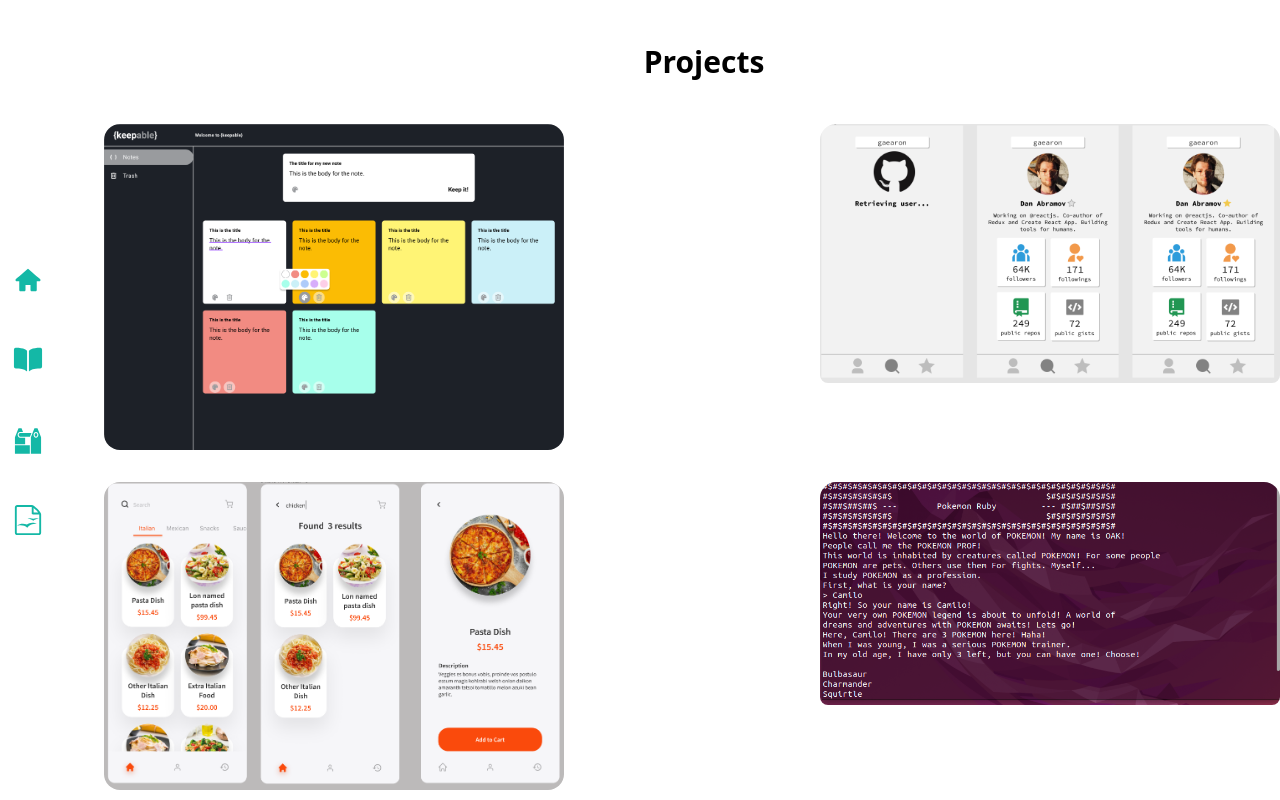
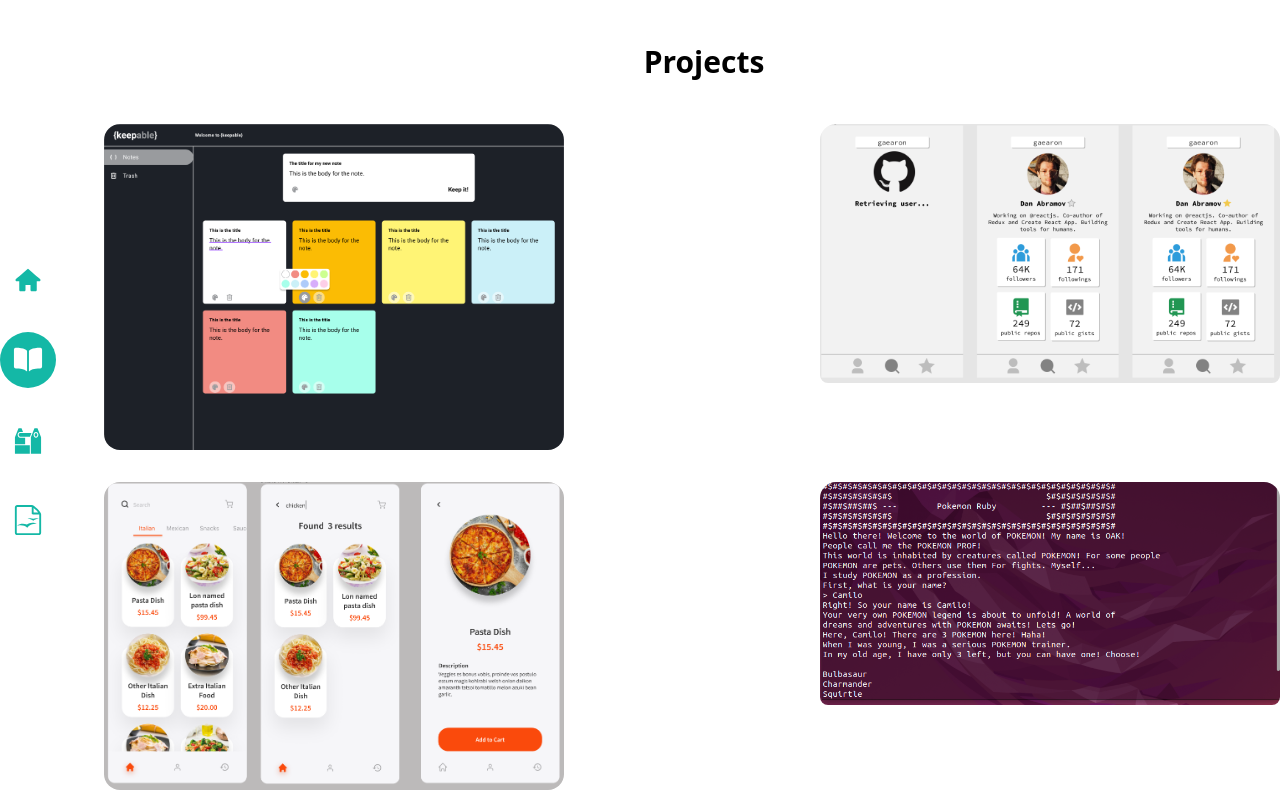
Before and after one commit to Camilo-J/Portafolio, a Next.js app: page /projects in a window 1280 px wide. Shown: the top 800 px of the page. Built offline with nearby package versions, Linux system fonts and the light colour scheme.

Commit message:
Change routes's names and filx bugs in it

```diff
--- a/src/components/header.jsx
+++ b/src/components/header.jsx
@@ -4,8 +4,13 @@
 import { TiHome } from "react-icons/ti";
 import { IoBook } from "react-icons/io5";
 import Link from "next/link";
+import { URLSearchParams } from "next/dist/compiled/@edge-runtime/primitives/url";
+import { useRouter } from "next/router";
 
-const Header = ({ currentPage }) => {
+const Header = () => {
+  const router = useRouter();
+  const currentPage = router.pathname;
+
   return (
     <div className="sticky top-0">
       {/* <label htmlFor="nav" className="md:hidden text-4xl absolute top-3 left-1">
@@ -17,7 +22,7 @@
           <ul className="md:flex flex-col gap-6 absolute md:left-0  text-teal-500 dark:text-white">
             <li
               className={`group/home w-14 h-14 ${
-                currentPage === "home" ? "bg-teal-500 text-white" : ""
+                currentPage === "/" ? "bg-teal-500 text-white" : ""
               } hover:text-white  hover:bg-teal-500 rounded-full  flex items-center cursor-pointer justify-center transition-all duration-500 hover:w-32`}
             >
               <Link
@@ -32,10 +37,10 @@
             </li>
             <li
               className={`group/project w-14 h-14 hover:text-white  hover:bg-teal-500 rounded-full ${
-                currentPage === "portafolio" ? "bg-teal-500 text-white" : ""
+                currentPage === "/projects" ? "bg-teal-500 text-white" : ""
               }  flex items-center justify-center transition-all duration-500 hover:w-32 cursor-pointer`}
             >
-              <a
+              <Link
                 href="./projects"
                 className="flex gap-4 items-center justify-center   group-hover/project:p-3"
               >
@@ -43,14 +48,14 @@
                 <span className="hidden text-lg font-medium group-hover/project:block">
                   Projects
                 </span>
-              </a>
+              </Link>
             </li>
             <li
               className={`group/skills w-14 h-14 hover:text-white  hover:bg-teal-500 rounded-full ${
-                currentPage === "skills" ? "bg-teal-500 text-white" : ""
+                currentPage === "/skills" ? "bg-teal-500 text-white" : ""
               } flex items-center justify-center transition-all duration-500 hover:w-32 cursor-pointer`}
             >
-              <a
+              <Link
                 href="./skills"
                 className="flex gap-4 items-center justify-center    group-hover/skills:p-3"
               >
@@ -58,7 +63,7 @@
                 <span className="hidden  text-lg font-medium group-hover/skills:flex">
                   Skills
                 </span>
-              </a>
+              </Link>
             </li>
             <li className="group/skills w-14 h-14 hover:text-white  hover:bg-teal-500 rounded-full flex items-center justify-center transition-all duration-500 hover:w-32 cursor-pointer">
               <a
```
